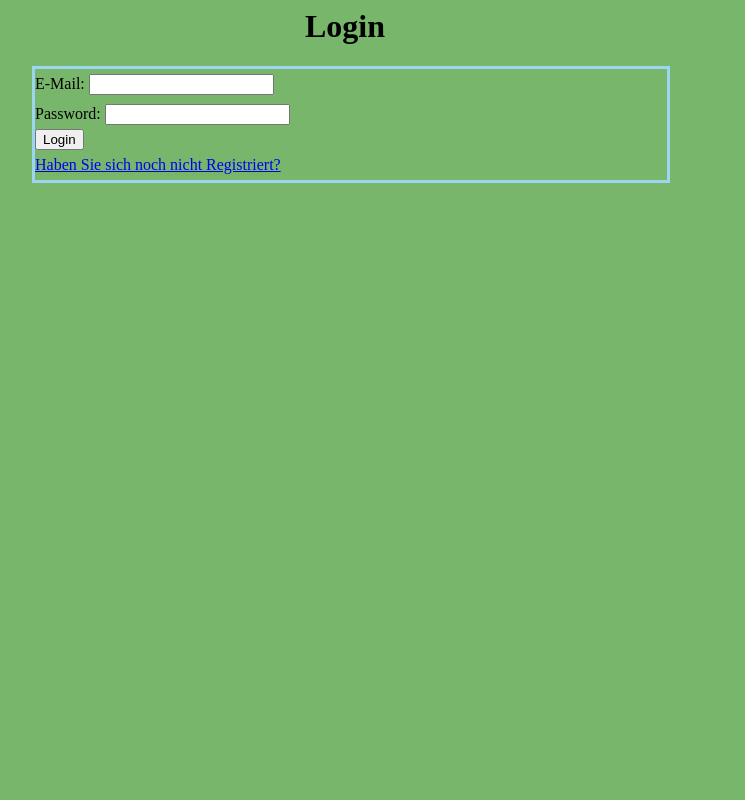
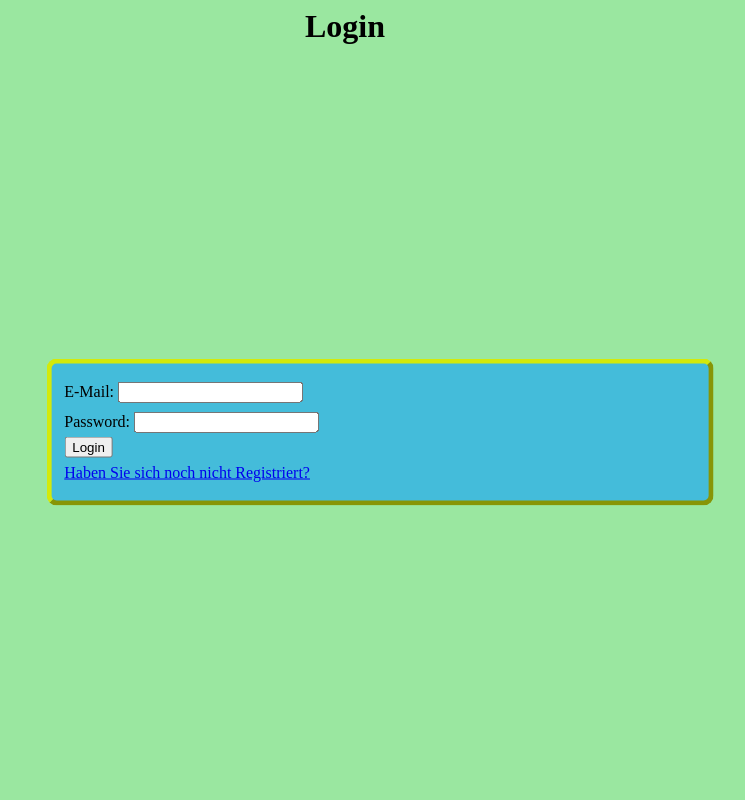
Before and after one commit to SoGam34/Kaufsystem_Abiball, a PHP site: page /login.html in a window 1280 px wide. Shown: the whole page, without its empty margins (295-1040 px from the left). Run offline with PHP 8.4, Linux system fonts and the light colour scheme.

Commit message:
Add files via upload

```diff
--- a/Abiball/login.html
+++ b/Abiball/login.html
@@ -5,7 +5,6 @@
        <META NAME="GENERATOR" CONTENT="Mozilla/4.05 [de] (WinNT; I) [Netscape]">
        <TITLE>Login</TITLE>
        <link rel="stylesheet" href="styles.css">
-       <style>section {transform: translateX(50%);border: 3px solid rgb(155, 213, 240);width: 50%;line-height: 30px;}</style>
     </HEAD>
     <BODY>
 
--- a/Abiball/registrieren.html
+++ b/Abiball/registrieren.html
@@ -5,7 +5,6 @@
        <META NAME="GENERATOR" CONTENT="Mozilla/4.05 [de] (WinNT; I) [Netscape]">
        <TITLE>Registrieren</TITLE>
        <link rel="stylesheet" href="styles.css">
-       <style>section {transform: translateX(50%);border: 3px solid rgb(155, 213, 240);width: 50%;line-height: 30px;}</style>
     </HEAD>
     <BODY>
 
@@ -18,9 +17,8 @@
     <label for="passwortpruefen">Password bestätigen:</label>
     <input type="password" id="passwortpruefen" name="pwd"><br>
     <button type="button">Registrieren</button><br>
-    <a href="login.html">Haben Sie sich schon Registriert?</a>
-
+    <a href="login.html">Bereits schon Registriert? Hier zum Login</a>
 </section>
 
     </BODY>
-    </HTML>
+</HTML>
--- a/Abiball/styles.css
+++ b/Abiball/styles.css
@@ -1,3 +1,13 @@
 body {
-    background-color: rgb(119, 182, 107);
+    background-color: rgba(125, 224, 133, 0.774);
   }
+  section{
+    transform: translateX(50%) translateY(200%);
+    padding: 1%;
+    border: 5px solid rgb(211, 233, 11);
+    border-radius: 10px;
+    border-style: outset;
+    width: 50%;
+    line-height: 30px;
+    background-color: rgb(68, 188, 218);
+  }
```
